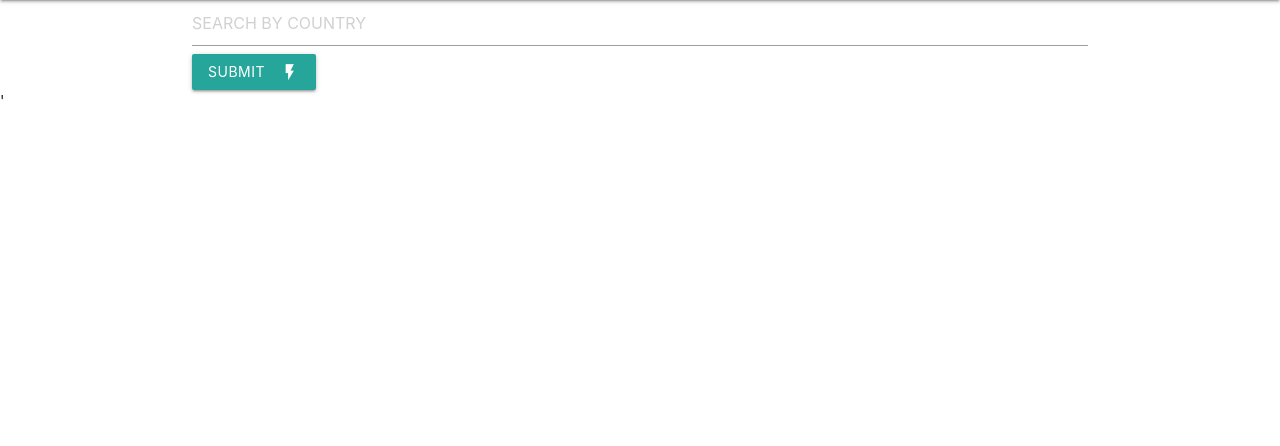
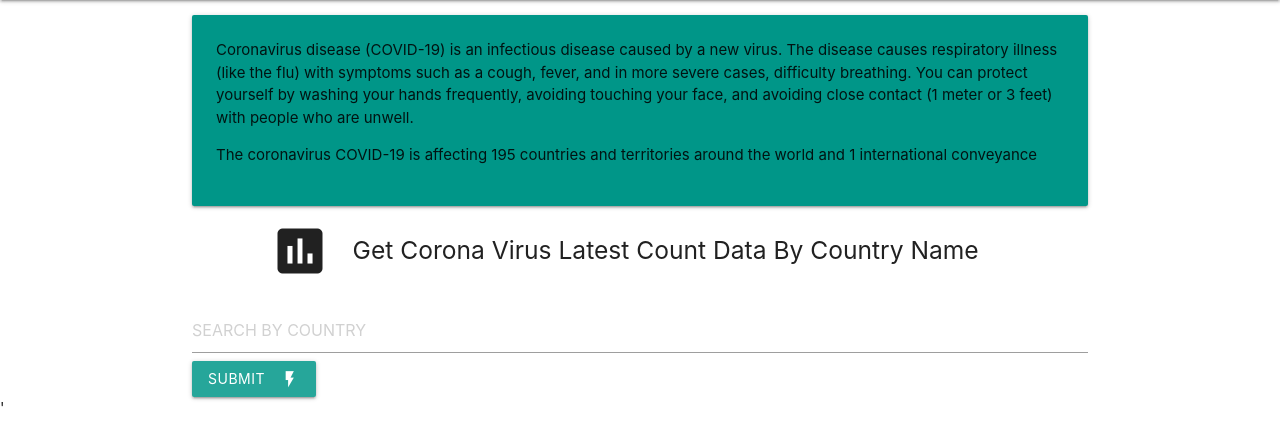
Before and after one commit to naveenfrnds/CovidData, a Django app: page / in a window 1280 px wide. Shown: the part 64-510 px from the top of the page. Run offline with Django 3.2, Linux system fonts and the light colour scheme.

Commit message:
for loop

```diff
--- a/myapp/views.py
+++ b/myapp/views.py
@@ -14,7 +14,6 @@ def home(request):
     return render(request, 'base.html')
 
 
-'''
 def new_search(request):
     search = request.POST.get('search')
     objverify = CovidData.objects.order_by('-created')[1]
@@ -23,7 +22,7 @@ def new_search(request):
     old_time = objverify.created
     new_time = datetime.datetime.now()
     new_time = pytz.utc.localize(new_time)
-    val_time = new_time - datetime.timedelta(hours=2, minutes=15)
+    val_time = new_time - datetime.timedelta(hours=1, minutes=15)
     if old_time < val_time:
         print(1)
         searchdata = requests.get('https://www.worldometers.info/coronavirus/#countries')
@@ -60,6 +59,8 @@ def new_search(request):
             error_message = " Couldn't Retrevie Your Details "
 
     return render(request, 'myapp/new_search.html', {'search': get_data, 'errormessage': error_message, })
+
+
 '''
 
 
@@ -87,3 +88,4 @@ def new_search(request):
     get_data = CovidData.objects.filter(country=search.lower()).order_by('-pk')[1]
 
     return render(request, 'myapp/new_search.html', {'search': get_data})
+'''
--- a/templates/base.html
+++ b/templates/base.html
@@ -26,7 +26,30 @@
       </ul>
     </div>
   </nav>
+ <p></p>
+ <div class="container">
+<div class="card-panel teal lighten-2>
 
+     <p class="caption">Coronavirus disease (COVID-19) is an infectious disease caused by a new virus.
+         The disease causes respiratory illness (like the flu) with symptoms such as a cough, fever, and in more severe cases, difficulty breathing. You can protect yourself by washing your hands frequently, avoiding touching your face, and avoiding close contact (1 meter or 3 feet) with people who are unwell.</p>
+
+    <p class="caption">The coronavirus COVID-19 is affecting 195 countries and territories around the world and 1 international conveyance</p>
+ </div></div>
+
+ <div class="container">
+     <div class="row">
+          <div class="col s2" align="right">
+
+
+    <i class="medium material-icons">insert_chart</i>
+          </div>
+              <div class="col s10">
+
+              <h5>Get Corona Virus Latest Count Data By Country Name</h5>
+          </div>
+     </div>
+ </div>
+ <p></p>
  <div class="container">
  <form action="{% url 'new_search' %}" method="post">
 
@@ -39,6 +62,8 @@
  </form>
  </div>
 
+
+
 {% block content %}
 
 {% endblock content %}
```
Also changed, not shown: db.sqlite3.
